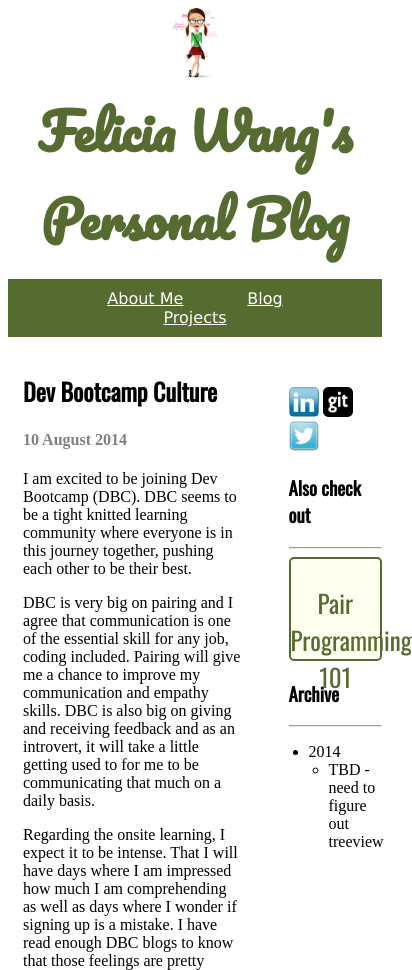
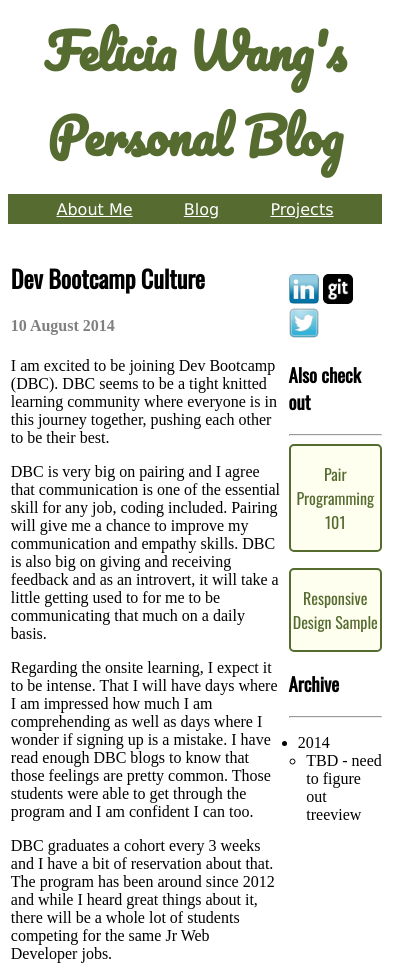
Before and after one commit to lylyanne/lylyanne.github.io, a plain HTML site: page blog-posts/c1-chefs-kitchen.html in a window 390 px wide. Shown: the top 970 px of the page, 412 px wide, since content can reach past the window. Drawn offline with nearby package versions, Linux system fonts and the light colour scheme.

Commit message:
Add link to Responsive Design peer project

```diff
--- a/blog-posts/blog-template.html
+++ b/blog-posts/blog-template.html
@@ -4,6 +4,8 @@
 	<link href='http://fonts.googleapis.com/css?family=Pacifico' rel='stylesheet' type='text/css'>
 	<link href='http://fonts.googleapis.com/css?family=Oswald' rel='stylesheet' type='text/css'>
 	<link rel="stylesheet" type="text/css" href="../stylesheets/blog-stylesheet.css">
+	<meta name=“viewport” content=“width=device-width”>
+	<link rel="stylesheet" type="text/css" href="../stylesheets/blog-responsive.css">
 </head>
 <body>
 	<div class="header">
--- a/blog-posts/c1-chefs-kitchen.html
+++ b/blog-posts/c1-chefs-kitchen.html
@@ -4,6 +4,8 @@
 	<link href='http://fonts.googleapis.com/css?family=Pacifico' rel='stylesheet' type='text/css'>
 	<link href='http://fonts.googleapis.com/css?family=Oswald' rel='stylesheet' type='text/css'>
 	<link rel="stylesheet" type="text/css" href="../stylesheets/blog-stylesheet.css">
+	<meta name=“viewport” content=“width=device-width”>
+	<link rel="stylesheet" type="text/css" href="../stylesheets/blog-responsive.css">
 </head>
 <body>
 	<div class="header">
@@ -49,6 +51,12 @@
 	  		<p>Pair Programming 101 </p>
 	  	</div>
 	    </a>
+	    <p></p>
+	    <a class="other-works-link" href="../starting-point.html">
+	  	<div class="other-works">
+	  		<p>Responsive Design Sample</p>
+	  	</div>
+	    </a>
 	  	<h3>Archive</h3>
 	  	<hr>
 	  	<ul class="archive-list">
--- /dev/null
+++ b/stylesheets/blog-responsive.css
@@ -0,0 +1,24 @@
+@media screen and (max-width:400px) {
+  .header-image {
+    display: none;
+  }
+
+   h1 {
+    font-size: 2em;
+  }
+
+  .other-works p {
+  font-size: 0.5em; /*25px*/
+}
+
+}
+
+@media screen and (max-width:600px) {
+  h1 {
+    font-size: 3em;
+  }
+
+  .other-works p {
+  font-size: 1em; /*25px*/
+  }
+}
--- a/stylesheets/blog-stylesheet.css
+++ b/stylesheets/blog-stylesheet.css
@@ -9,8 +9,8 @@ header {
 
 h1 {
 	  font-family: 'Pacifico', cursive;
-      font-size: 50px;
-      margin: 5px;
+      font-size: 3.125em; /*50px*/
+      margin: 1%; /*5px*/
     }
 
 .header-image {
@@ -19,14 +19,14 @@ h1 {
     }
 
  .navigation-ul {
-      padding: 10px;
+      padding: 1.5%; /*10px*/
       background: #556B2F;
     }
 
 
 .navigation-ul li {
       display: inline;
-      padding: 0px 10px 0px 10px;
+      padding: 0 1%;
       margin: 0 20px;
     }
 
@@ -45,7 +45,7 @@ h1 {
  }
 
 .blog-text-area article {
-  margin: 15px 45px 15px 15px;
+  margin: 1% 3% 1% 1%;
 }
 
  a.blog-title {
@@ -98,7 +98,7 @@ h1 {
 .other-works-link {
   text-decoration: none;
   font-family: 'Oswald', sans-serif;
-  font-size: 25px;
+  /*font-size: 1.5625em;*/ /*25px*/
   color: #556B2F;
 }
 
@@ -106,8 +106,12 @@ h1 {
   border-radius: 5px;
   border: solid 2px #556B2F;
   background-color: ivory;
-  height: 100px;
+  height: 10%; /*100px*/
   text-align: center;
+}
+
+.other-works p {
+  font-size: 1.5625em; /*25px*/
 }
 
 .social-media-icon {
@@ -122,7 +126,7 @@ h3 {
 }
 
 .archive-list li {
-  margin-left: 20px;
+  margin-left: 10%;
 }
 
  .footer {
```
Also changed, not shown: blog-posts/t1-compare-websites.html (+8 -0 lines).
